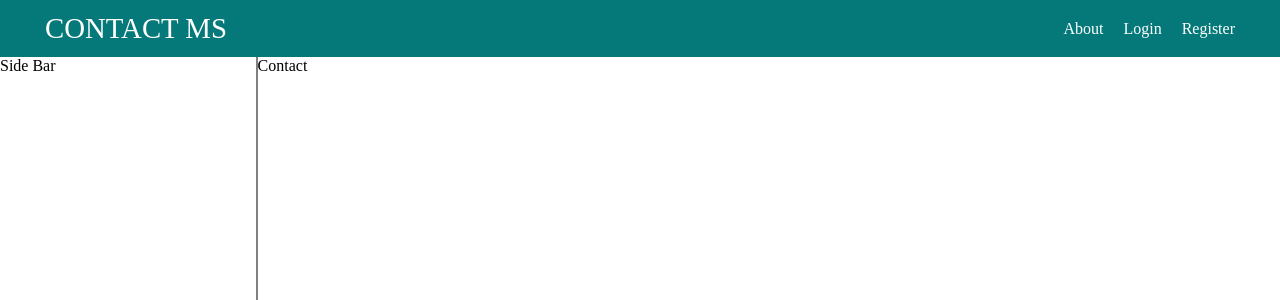
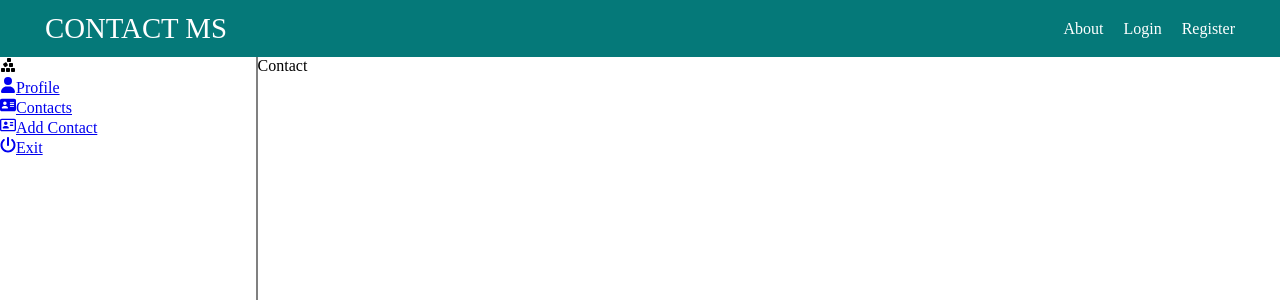
Before and after one commit to singhvijay031/contact-management-system, a React (Vite) app in the folder client/: page /dashboard in a window 1280 px wide. Shown: the top 300 px of the page. Built offline with nearby package versions, Linux system fonts and the light colour scheme; no server answers.

Commit message:
added icons

```diff
--- a/client/src/components/SideBar.jsx
+++ b/client/src/components/SideBar.jsx
@@ -1,7 +1,45 @@
 // import React from 'react'
+import { Link } from "react-router-dom";
+import {
+  FaCubesStacked,
+  FaUser,
+  FaAddressCard,
+  FaRegAddressCard,
+  FaPowerOff,
+} from "react-icons/fa6";
 
 const SideBar = () => {
-  return <div>Side Bar</div>;
+  return (
+    <div className="sidebar">
+      <div className="sidebar-item">
+        <FaCubesStacked className="top-icon" />
+      </div>
+      <div className="sidebar-item">
+        <Link to="/profile" className="sidebar-link">
+          <FaUser className="icon" />
+          Profile
+        </Link>
+      </div>
+      <div className="sidebar-item">
+        <Link to="/profile" className="sidebar-link">
+          <FaAddressCard className="icon" />
+          Contacts
+        </Link>
+      </div>
+      <div className="sidebar-item">
+        <Link to="/profile" className="sidebar-link">
+          <FaRegAddressCard className="icon" />
+          Add Contact
+        </Link>
+      </div>
+      <div className="sidebar-item">
+        <Link to="/profile" className="sidebar-link">
+          <FaPowerOff className="icon" />
+          Exit
+        </Link>
+      </div>
+    </div>
+  );
 };
 
 export default SideBar;
```
